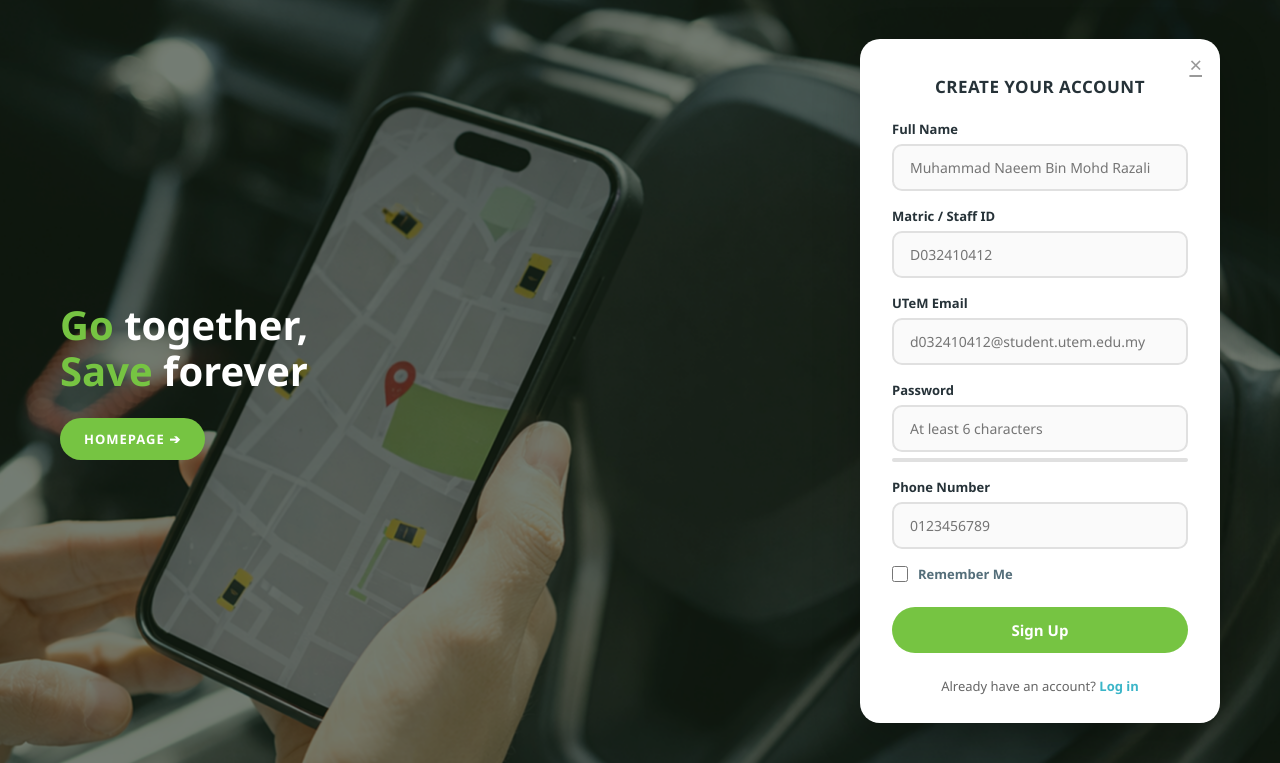
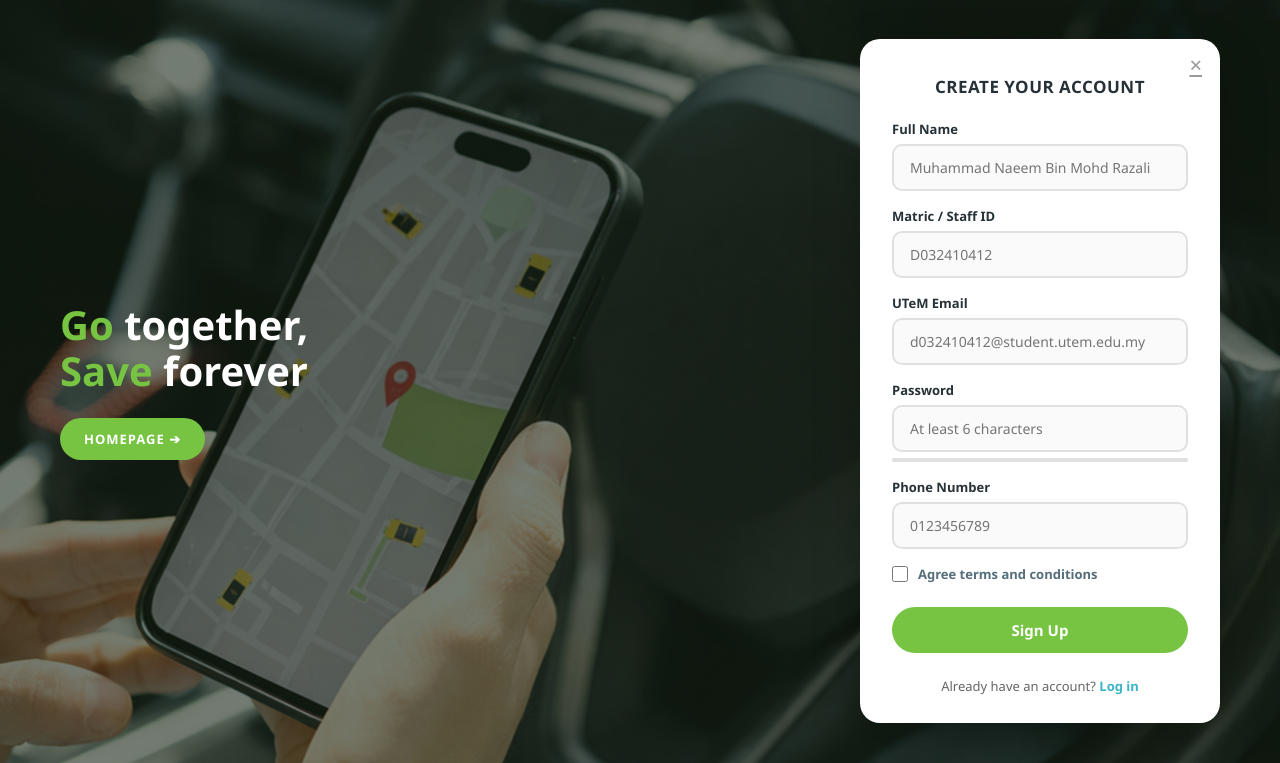
Before and after one commit to gitHamka/projectWorkshop, a PHP site: page /auth/signup.php in a window 1280 px wide. Shown: the part 73-836 px from the top of the page. Run offline with PHP 8.4, Linux system fonts and the light colour scheme.

Commit message:
update signup page text

```diff
--- a/auth/signup.php
+++ b/auth/signup.php
@@ -73,7 +73,7 @@
 
                 <div class="form-checkbox">
                     <input type="checkbox" name="terms" id="terms">
-                    <label for="terms">Remember Me</label>
+                    <label for="terms">Agree terms and conditions</label>
                 </div>
                 <div class="field-error" id="err-terms" style="margin-bottom:10px;"></div>
 
```
